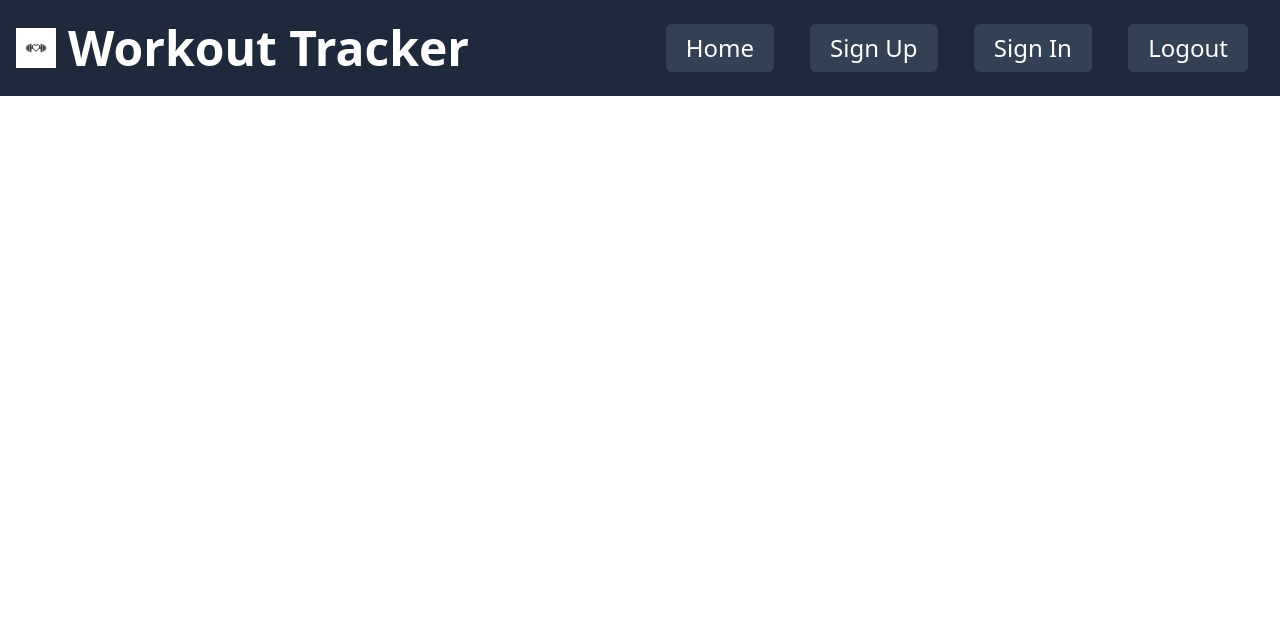
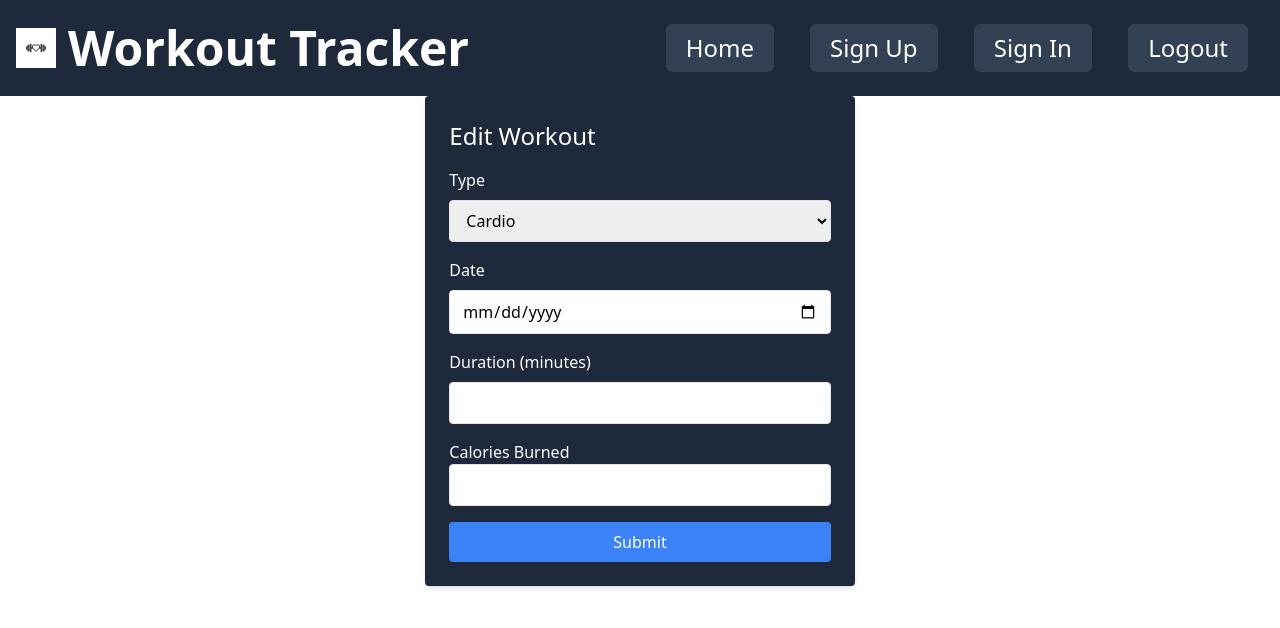
Before and after one commit to NathanStanislavsky/WorkoutTracker, a SvelteKit app: page /editWorkout in a window 1280 px wide. Shown: the top 628 px of the page. Built offline with nearby package versions, Linux system fonts and the light colour scheme.

Commit message:
green test

```diff
--- a/src/routes/editWorkout/+page.svelte
+++ b/src/routes/editWorkout/+page.svelte
@@ -1,4 +1,66 @@
 <script lang="ts">
 </script>
 
-<h2 class="text-2xl mb-4 text-white">Edit Workout</h2>
+<form class="max-w-md mx-auto p-6 bg-slate-800 shadow-md rounded">
+  <h2 class="text-2xl mb-4 text-white">Edit Workout</h2>
+
+  <div class="mb-4">
+    <label for="workout-type" class="block mb-2 text-white">Type</label>
+    <select
+      id="workout-type"
+      name="type"
+      class="w-full px-3 py-2 border rounded"
+    >
+      <option value="Cardio">Cardio</option>
+      <option value="Strength">Strength</option>
+      <option value="Flexibility">Flexibility</option>
+      <option value="Balance">Balance</option>
+    </select>
+  </div>
+
+  <div class="mb-4">
+    <label for="workout-date" class="block mb-2 text-white">Date</label>
+    <input
+      type="date"
+      id="workout-date"
+      name="date"
+      required
+      class="w-full px-3 py-2 border rounded"
+    />
+  </div>
+
+  <div class="mb-4">
+    <label for="workout-duration" class="block mb-2 text-white"
+      >Duration (minutes)</label
+    >
+    <input
+      type="number"
+      id="workout-duration"
+      name="duration"
+      required
+      min="1"
+      class="w-full px-3 py-2 border rounded"
+    />
+  </div>
+
+  <div class="mb-4">
+    <label for="calories-burned" class="blockmb-2 text-white"
+      >Calories Burned</label
+    >
+    <input
+      type="number"
+      id="calories-burned"
+      name="caloriesBurned"
+      required
+      min="1"
+      class="w-full px-3 py-2 border rounded"
+    />
+  </div>
+
+  <button
+    type="submit"
+    class="w-full bg-blue-500 py-2 rounded hover:bg-blue-600 text-white"
+  >
+    Submit
+  </button>
+</form>
```
